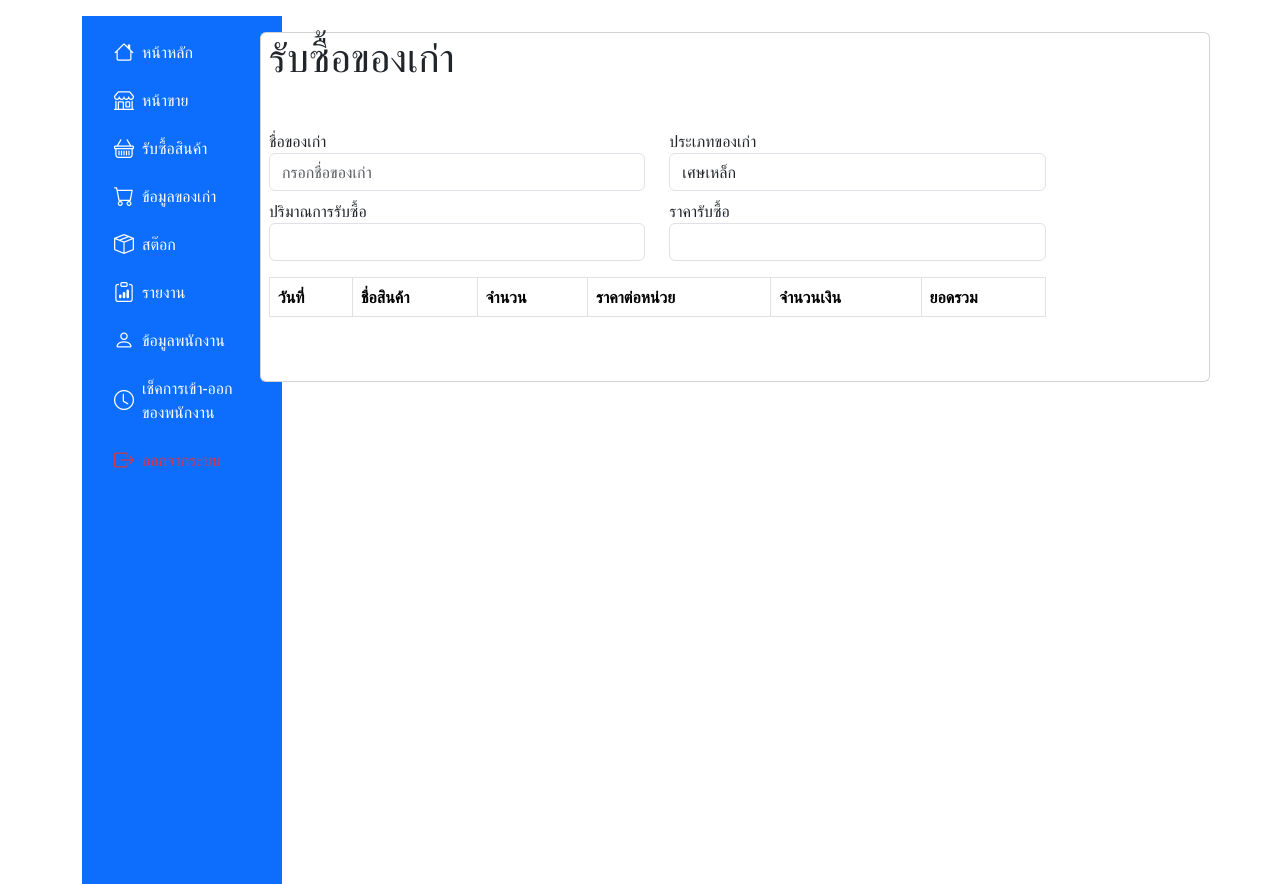
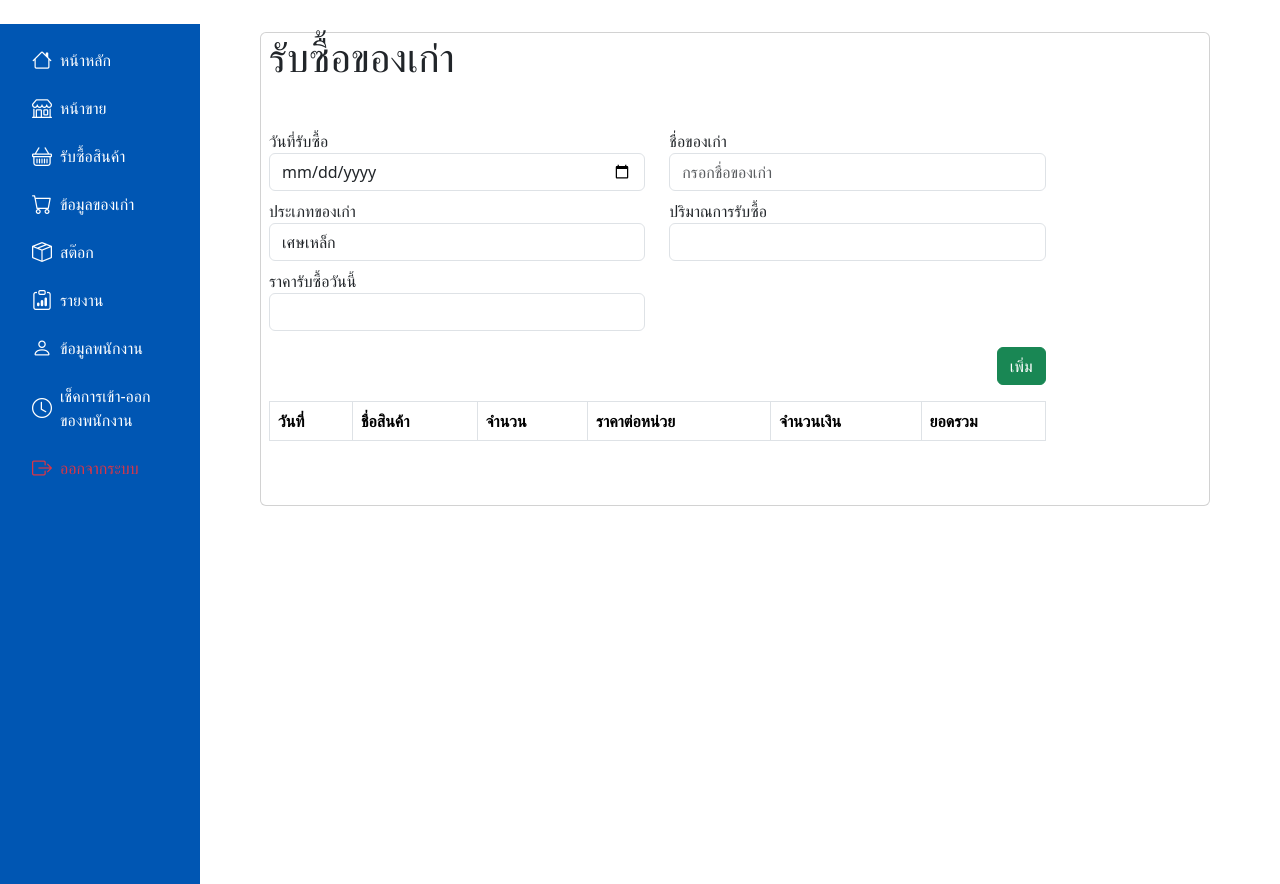
Before and after one commit to leenkun27/projectgreen, a PHP site: page /Admin/buy_admin.php in a window 1280 px wide. Shown: the part 56-940 px from the top of the page. Run offline with PHP 8.4, Linux system fonts and the light colour scheme; lists and menus that the app fills with data are empty; some libraries are stand-ins or nearby versions.

Commit message:
แก้ไขและเพิ่ม

```diff
--- a/Admin/buy_admin.php
+++ b/Admin/buy_admin.php
@@ -25,12 +25,20 @@
                     <h1>รับซื้อของเก่า</h1>
                     <div class="row mt-5">
                         <div class="col-lg-6 col-md-4 col-sm-6">
+                            <label for="p_date">วันที่รับซื้อ</label>
+                            <div class="input-group">
+                                <input type="date" class="form-control" id="p_date">
+                            </div>
+                        </div>
+
+                        <div class="col-6 ">
                             ชื่อของเก่า
                             <div class="input-group">
                                 <input type="text" class="form-control" id="p_name" placeholder="กรอกชื่อของเก่า" placeholder="กรอกชื่อของเก่า" onkeydown="checkEnter(event)">
                             </div>
                         </div>
-                        <div class="col-6">
+
+                        <div class="col-6 mt-2">
                             <div>ประเภทของเก่า</div>
                             <div class="input-group">
                                 <select class="form-control" id="p_type" placeholder="">
@@ -53,10 +61,14 @@
 
 
                         <div class="col-6 mt-2">
-                            <div>ราคารับซื้อ</div>
+                            <div>ราคารับซื้อวันนี้</div>
                             <div class="input-group">
                                 <input type="email" class="form-control" id="p_price" placeholder="">
                             </div>
+                        </div>
+
+                        <div class="d-flex justify-content-end mt-3">
+                            <button type="button" class="ms-2 btn btn-success" id="addButton1">เพิ่ม</button>
                         </div>
 
 
@@ -70,11 +82,11 @@
                                         <th scope="col">ราคาต่อหน่วย</th>
                                         <th scope="col">จำนวนเงิน</th>
                                         <th scope="col">ยอดรวม</th>
-
-
                                     </tr>
                                 </thead>
-
+                                <tbody id="productTableBody">
+                                    <!-- ข้อมูลจะถูกเพิ่มที่นี่ -->
+                                </tbody>
                             </table>
                         </div>
                     </div>
@@ -85,80 +97,65 @@
 
         </div>
     </div>
-
-
-
-
-
-    <!-- Modal -->
-    <div class="modal fade" id="exampleModal" tabindex="-1" aria-labelledby="exampleModalLabel" aria-hidden="true">
-        <div class="modal-dialog">
-            <div class="modal-content">
-                <div class="modal-header">
-                    <h1 class="modal-title fs-5" id="exampleModalLabel">กระดาษ</h1>
-                    <button type="button" class="btn-close" data-bs-dismiss="modal" aria-label="Close"></button>
-                </div>
-                <div class="modal-body">
-                    <div class="d-flex justify-content-center">
-                        <img
-                            class="w-50"
-                            src="https://th.bing.com/th/id/OIP.iZ6lxNXuEqjJd8FcnrFIygHaHa?w=1000&h=1000&rs=1&pid=ImgDetMain"
-                            alt="">
-                    </div>
-                    <div class="mb-3">
-                        <label for="exampleInputEmail1" class="form-label">จำนวน</label>
-                        <input type="email" class="form-control" id="exampleInputEmail1" aria-describedby="emailHelp">
-                        <div id="emailHelp" class="form-text">We'll never share your email with anyone else.</div>
-                    </div>
-                    <div class="mb-3">
-                        <input type="text" class="form-control">
-                    </div>
-                </div>
-                <div class="modal-footer">
-                    <button type="button" class="btn btn-secondary" data-bs-dismiss="modal">ปิด</button>
-                    <button type="button" class="btn btn-success">บันทึก</button>
-                </div>
-            </div>
-        </div>
-    </div>
     <script src="https://ajax.googleapis.com/ajax/libs/jquery/3.7.1/jquery.min.js"></script>
     <script src="https://cdn.jsdelivr.net/npm/sweetalert2@11"></script>
 
     <script>
-        function checkEnter(event) {
-            if (event.key === "Enter") { // ถ้ากด Enter
-                fetchItemData(); // เรียกฟังก์ชัน fetchItemData
-            }
-        }
-        // เมื่อกด Enter ในช่องกรอกชื่อของเก่า
-        function fetchItemData() {
-            var p_name = $('#p_name').val(); // ใช้ #p_name เพื่อดึงค่า
+        $(document).ready(function() {
+            // เมื่อคลิกปุ่ม "เพิ่ม"
+            $('#addButton1').click(function() {
+                var p_name = $('#p_name').val();
+                var p_type = $('#p_type').val();
+                var p_qty = $('#p_qty').val();
+                var p_price = $('#p_price').val();
 
-            // ถ้าชื่อของเก่าไม่ว่าง
-            if (p_name.trim() !== "") {
+                // ตรวจสอบว่าข้อมูลครบหรือไม่
+                if (p_name.trim() === "" || p_qty.trim() === "" || p_price.trim() === "") {
+                    alert("กรุณากรอกข้อมูลให้ครบ");
+                    return;
+                }
+
+                // ส่งข้อมูลไปยัง PHP ด้วย AJAX
                 $.ajax({
-                    url: 'fetch_item_data.php', // ไฟล์ PHP ที่จะดึงข้อมูล
+                    url: 'add_product.php', // ไฟล์ PHP ที่จะบันทึกข้อมูล
                     type: 'POST',
                     data: {
-                        p_name: p_name
+                        p_name: p_name,
+                        p_type: p_type,
+                        p_qty: p_qty,
+                        p_price: p_price
                     },
                     success: function(response) {
-                        // แปลงข้อมูลที่ได้รับจาก PHP เป็น JSON
-                        var data = JSON.parse(response);
+                        // เมื่อข้อมูลถูกบันทึกสำเร็จ
+                        var data = JSON.parse(response); // สมมติว่า PHP ส่งข้อมูลกลับในรูปแบบ JSON
+                        if (data.success) {
+                            // คำนวณจำนวนเงิน
+                            var total_price = data.qty * data.price;
 
-                        // ตรวจสอบว่าได้รับข้อมูล
-                        if (data.success) {
-                            // แสดงข้อมูลที่ได้รับในฟอร์ม
-                            $('#p_type').val(data.type); // แสดงประเภทของเก่า
-                            $('#p_qty').val(data.quantity); // แสดงปริมาณการรับซื้อ
-                            $('#p_price').val(data.price); // แสดงราคารับซื้อ
+                            // เพิ่มแถวใหม่ในตาราง
+                            var newRow = `
+                        <tr>
+                            <td>${data.date}</td>
+                            <td>${data.name}</td>
+                            <td>${data.type}</td>
+                            <td>${data.qty}</td>
+                            <td>${data.price}</td>
+                            <td>${total_price}</td>
+                        </tr>
+                    `;
+                            $('#productTableBody').append(newRow);
+
+                            // ล้างข้อมูลในฟอร์ม
+                            $('#p_name').val('');
+                            $('#p_qty').val('');
+                            $('#p_price').val('');
                         } else {
-                            alert('ไม่พบข้อมูลของเก่า');
+                            alert('บันทึกข้อมูลไม่สำเร็จ');
                         }
                     }
                 });
-            }
-        }
+            });
+        });
     </script>
 
     <script>
--- a/header_admin.php
+++ b/header_admin.php
@@ -1,9 +1,31 @@
 <style>
+    /* กำหนดให้ navbar อยู่เหนือสุด */
     .custom-navbar {
-        background-color: #0056b3; /* สี*/
+        background-color: #0056b3; /* สี navbar */
+        z-index: 1030; /* ให้ navbar อยู่บนสุด */
+    }
+
+    /* เพิ่ม margin-top ให้กับเนื้อหาหลัก เพื่อไม่ให้ถูก navbar บัง */
+    .content {
+        margin-top: 120px; /* ปรับให้พอดีกับความสูงของ navbar */
+        padding-left: 220px; /* ระยะห่างจาก Sidebar */
+        padding-top: 20px;
+    }
+
+    /* ปรับตำแหน่งของ sidebar */
+    .sidebar {
+        position: fixed;
+        top: 80px; /* ขยับ sidebar ลงมาจากด้านบน (navbar) */
+        left: 0;
+        width: 200px;
+        height: 100%;
+        background-color: #0056b3;
+        z-index: 1020; /* ให้ sidebar อยู่ล่างกว่า navbar */
+        padding-top: 20px; /* เพิ่มระยะห่างด้านบนของ sidebar */
     }
 </style>
 
+<!-- Navbar -->
 <div class="row mx-5 mb-5">
     <nav class="navbar navbar-expand-lg custom-navbar fixed-top">
         <div class="container">
--- a/menu_admin.php
+++ b/menu_admin.php
@@ -1,4 +1,5 @@
-<ul class="nav flex-column bg-primary p-3 vh-100 position-fixed" style="width: 200px;">
+<!-- Sidebar -->
+<ul class="nav flex-column sidebar p-3 vh-100 position-fixed">
     <li class="nav-item mb-2">
         <a href="../Admin/admin_dashboard.php" class="nav-link text-white d-flex align-items-center">
             <i class="bi-house fs-5 me-2"></i> <span>หน้าหลัก</span>
@@ -30,7 +31,7 @@
         </a>
     </li>
     <li class="nav-item mb-2">
-        <a href="./staff_admin.php"" class="nav-link text-white d-flex align-items-center">
+        <a href="./staff_admin.php" class="nav-link text-white d-flex align-items-center">
             <i class="bi bi-person fs-5 me-2"></i> <span>ข้อมูลพนักงาน</span>
         </a>
     </li>
@@ -46,6 +47,7 @@
     </li>
 </ul>
 
-<div class="content ms-5" style="margin-left: 200px; padding: 20px;">
-
+<!-- เนื้อหาหลัก -->
+<div class="content">
+    <!-- Content Here -->
 </div>
```
Also changed, not shown: Admin/add_buyproduct.php (added, +36 -0 lines).
